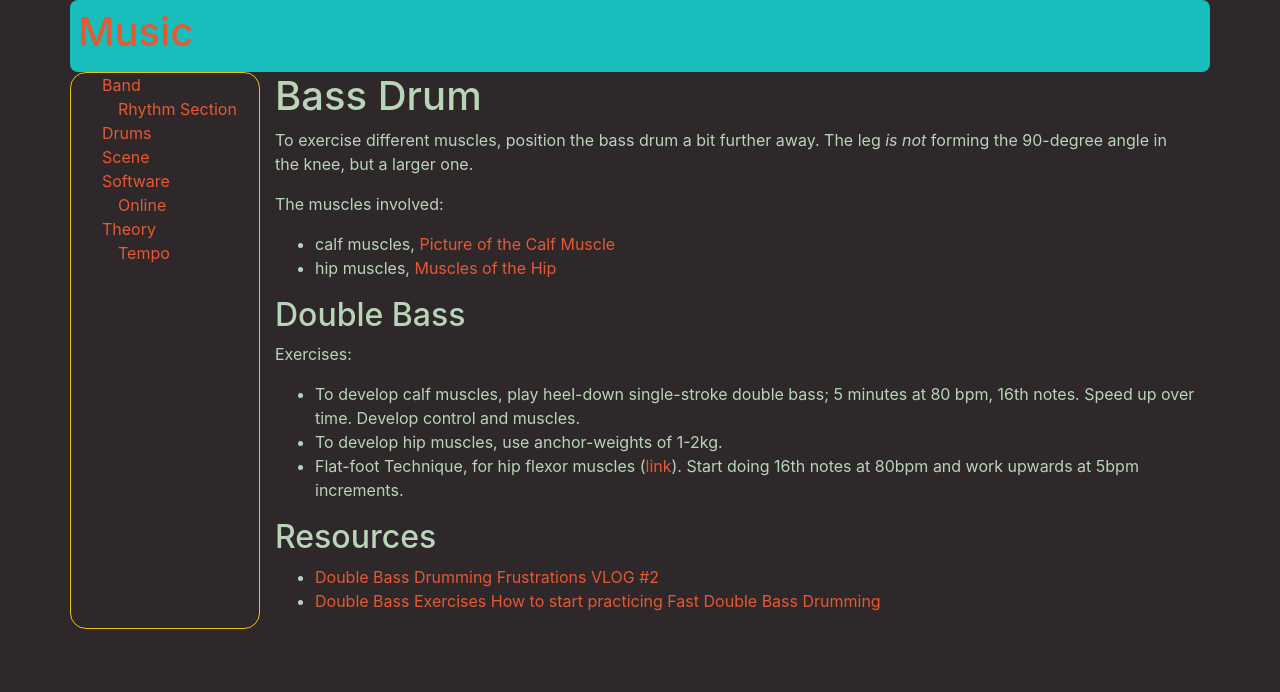
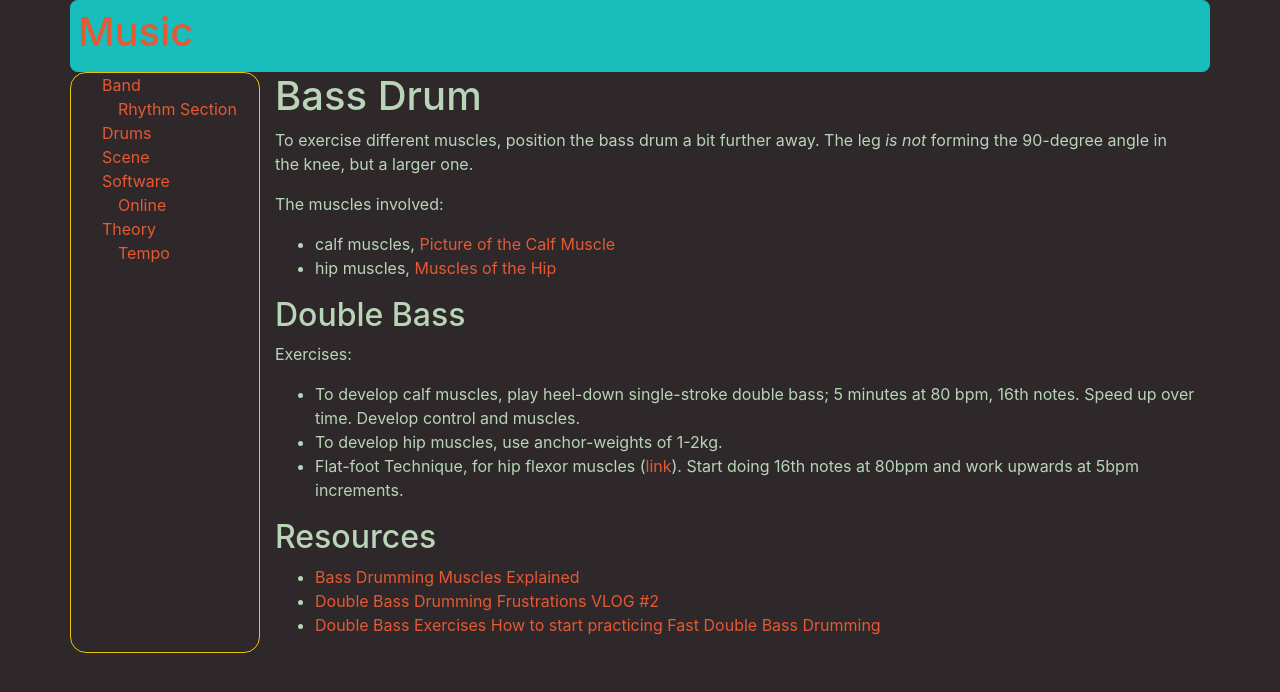
Before and after one commit to MisterY/music-site, a Jekyll site: the page built from drums/bass.md, in a window 1280 px wide. Shown: the top 692 px of the page. Built offline with Jekyll 4.4.1, drawn with Linux system fonts in a browser that asks for light colours; nearby versions of some CDN libraries; our own code applies the rules of GitHub Pages for plain Markdown files.

Commit message:
a video on bass drum muscles

```diff
--- a/drums/bass.md
+++ b/drums/bass.md
@@ -17,5 +17,6 @@ Exercises:
 
 ## Resources
 
+- [Bass Drumming Muscles Explained](https://www.youtube.com/watch?v=STC0A-4Zjxk)
 - [Double Bass Drumming Frustrations VLOG #2](https://www.youtube.com/watch?v=uAmJRbcRU6U)
 - [Double Bass Exercises How to start practicing Fast Double Bass Drumming](https://www.youtube.com/watch?v=CnqzG6rgDFs&list=PLLOJc4hJB_hJe9MGtsTS-YkYOkpa5-9cm&index=3)
```
